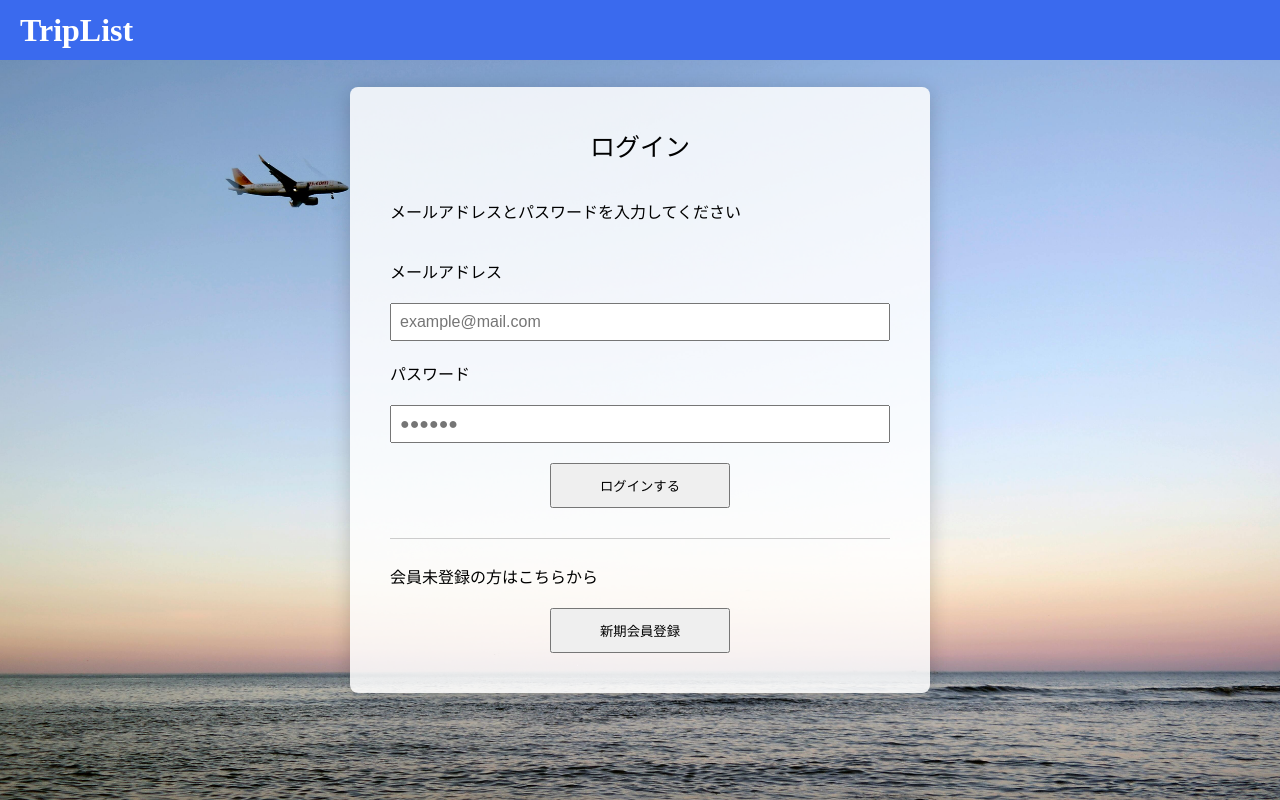
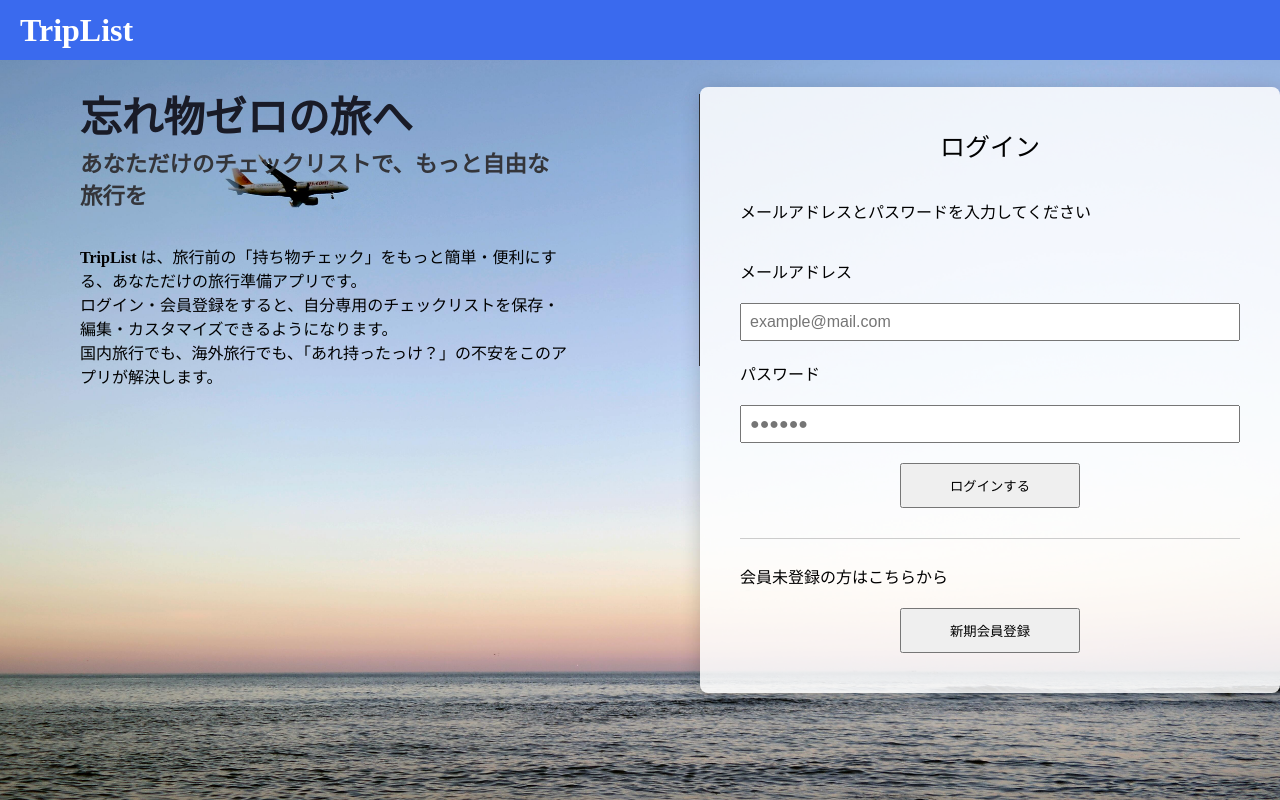
Before and after one commit to tea35/trip, a React (Create React App) app in the folder frontend/: page / in a window 1280 px wide. Built offline with nearby package versions, Linux system fonts and the light colour scheme.

Commit message:
fix login&&register

```diff
--- a/frontend/src/pages/login/Login.css
+++ b/frontend/src/pages/login/Login.css
@@ -38,11 +38,32 @@ html, body {
     box-sizing: border-box;
 }
 
-/*
 .loginLeft {
-    flex: 1;
+    flex: 1.2;
+    display: flex;
+    padding-bottom: 400px;
+    padding-left: 80px;
+    align-items: center;
 }
-*/
+
+.mainTitle {
+    font-size: 2.6em;
+    margin-bottom: -0.4em;
+    color:#191b27
+}
+
+.subTitle {
+    font-size: 1.4em;
+    margin-bottom: 1.5em;
+    color:#34353a
+}
+
+.divider_ver {
+    width: 1px;
+    height: 80%;
+    background-color: #34353a;
+    margin-left: 130px;
+}
 
 .loginRight {
     flex: 1;
--- a/frontend/src/pages/login/Login.jsx
+++ b/frontend/src/pages/login/Login.jsx
@@ -16,22 +16,10 @@ export default function Login() {
         email: email.current.value,
         password: password.current.value,
       };
-      // const header = {
-      //   headers: {
-      //     "Content-Type": "multipart/form-data",
-      //     accept: "application/json",
-      //   },
-      // };
+
       setStatusCode("");
       console.log(user);
       //loginAPIを叩く
-      // const res2 = await fetch("http://127.0.0.1:5000/login", {
-      //   method: "GET",
-      //   headers: { "Content-Type": "application/json" },
-      //   body: JSON.stringify(user),
-      // });
-      // console.log(res2);
-
       const res = await axios.post("/login", user);
 
       console.log(res);
@@ -54,7 +42,21 @@ export default function Login() {
         style={{ backgroundImage: 'url("/sample2.png")' }}
       >
         <div className="loginForm">
-          <div className="loginLeft"></div>
+          <div className="loginLeft">
+            <div className="welcomeMsg">
+              <h1 className="mainTitle">忘れ物ゼロの旅へ</h1>
+              <h2 className="subTitle">あなただけのチェックリストで、もっと自由な旅行を</h2>
+
+              <section>
+                <p>
+                  <strong>TripList</strong> は、旅行前の「持ち物チェック」をもっと簡単・便利にする、あなただけの旅行準備アプリです。<br></br>
+                  ログイン・会員登録をすると、自分専用のチェックリストを保存・編集・カスタマイズできるようになります。<br></br>
+                  国内旅行でも、海外旅行でも、「あれ持ったっけ？」の不安をこのアプリが解決します。
+                </p>
+              </section>
+            </div>
+            <div className="divider_ver"></div>
+          </div>
 
           <div className="loginRight">
             <form className="loginBox" onSubmit={(e) => handleClick(e)}>
--- a/frontend/src/pages/register/Register.css
+++ b/frontend/src/pages/register/Register.css
@@ -39,11 +39,25 @@ html, body {
     box-sizing: border-box;
 }
 
-/*
 .registerLeft {
-    flex: 1;
+    flex: 1.2;
+    display: flex;
+    padding-bottom: 400px;
+    padding-left: 80px;
+    align-items: center;
 }
-*/
+
+.mainTitle {
+    font-size: 2.6em;
+    margin-bottom: -0.4em;
+    color:#191b27
+}
+
+.subTitle {
+    font-size: 1.4em;
+    margin-bottom: 1.5em;
+    color:#34353a
+}
 
 .registerRight {
     flex: 1;
--- a/frontend/src/pages/register/Register.jsx
+++ b/frontend/src/pages/register/Register.jsx
@@ -47,7 +47,22 @@ export default function Register() {
         style={{ backgroundImage: 'url("/sample2.png")' }}
       >
         <div className="registerForm">
-          <div className="registerLeft"></div>
+          <div className="registerLeft">
+            <div className="welcomeMsg">
+              <h1 className="mainTitle">忘れ物ゼロの旅へ</h1>
+              <h2 className="subTitle">あなただけのチェックリストで、もっと自由な旅行を</h2>
+
+              <section>
+                <p>
+                  <strong>TripList</strong> は、旅行前の「持ち物チェック」をもっと簡単・便利にする、あなただけの旅行準備アプリです。<br></br>
+                  ログイン・会員登録をすると、自分専用のチェックリストを保存・編集・カスタマイズできるようになります。<br></br>
+                  国内旅行でも、海外旅行でも、「あれ持ったっけ？」の不安をこのアプリが解決します。
+                </p>
+              </section>
+            </div>
+            <div className="divider_ver"></div>
+          </div>
+
 
           <div className="registerRight">
             <form className="registerBox" onSubmit={(e) => handleClick(e)}>
```
